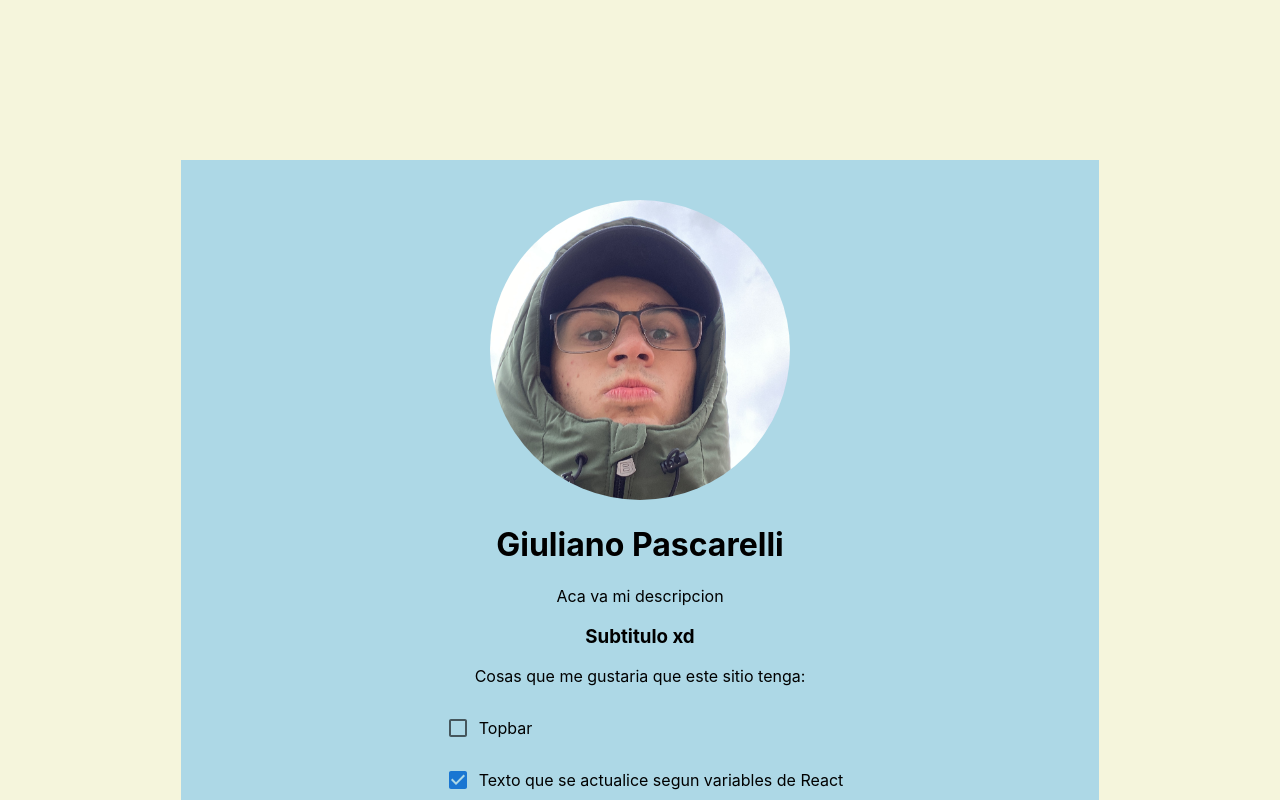
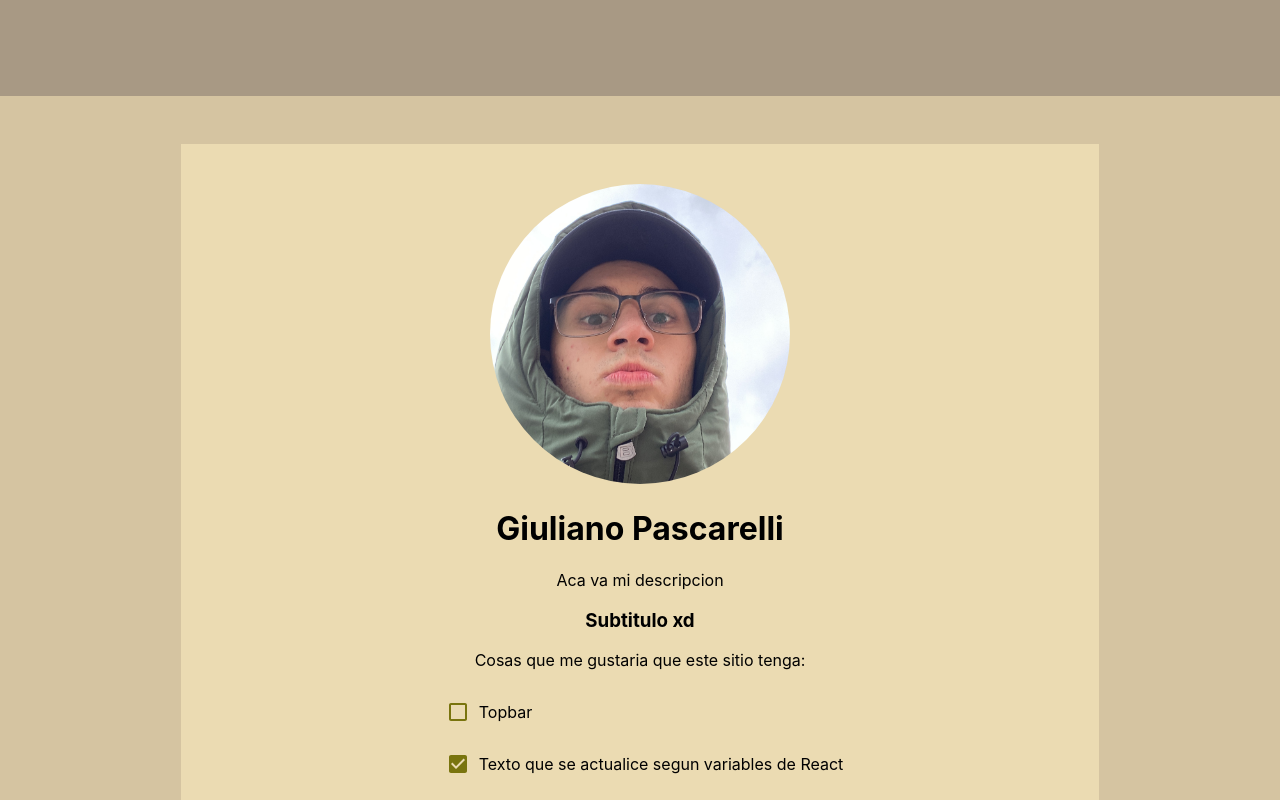
Before and after one commit to lelox028/SitioWebTest, a React (Create React App) app in the folder my-app/: page / in a window 1280 px wide. Built offline with nearby package versions, Linux system fonts and the light colour scheme.

Commit message:
more improvements

```diff
--- a/my-app/src/App.js
+++ b/my-app/src/App.js
@@ -1,7 +1,7 @@
 //import logo from './logo.svg';
 import './App.scss';
 import { Checkbox } from '@mui/material';
-import React, { FunctionComponent } from 'react'
+import React from 'react'
 import ProfilePicUrl from "./dist/ProfilePic.JPG"
 
 
@@ -29,6 +29,9 @@ function App() {
 
   return (
     <div className="Body">
+    <div className='topbar'>
+
+    </div>
       <div className="Main">
         <div className="Bio">
           <img src={ProfilePicUrl} alt='foto perfil' className="ProfilePic" />
@@ -44,6 +47,12 @@ function App() {
                 <Checkbox
                   checked={item.status}
                   onClick={(e) => { toggleStatus(item.name) }}
+                  sx={{
+                    color: "#79740e",
+                    '&.Mui-checked': {
+                      color: "#79740e",
+                    },
+                  }}
                 />
                 <p>{item.name}</p>
               </div>
@@ -51,7 +60,11 @@ function App() {
           </div>
         </div>
         <div className="BioSection">
-          <h3>Listado de variables: </h3>
+          <h3>Listado de cosas: </h3>
+          <p>En progreso xdxd</p>
+          <p>En progreso xdxd</p>
+          <p>En progreso xdxd</p>
+          <p>En progreso xdxd</p>
           <p>En progreso xdxd</p>
         </div>
       </div>
--- a/my-app/src/App.scss
+++ b/my-app/src/App.scss
@@ -1,56 +1,27 @@
-// .App {
-//   text-align: center;
-// }
-
-// .App-logo {
-//   height: 40vmin;
-//   pointer-events: none;
-// }
-
-// @media (prefers-reduced-motion: no-preference) {
-//   .App-logo {
-//     animation: App-logo-spin infinite 20s linear;
-//   }
-// }
-
-// .App-header {
-//   background-color: #282c34;
-//   min-height: 100vh;
-//   display: flex;
-//   flex-direction: column;
-//   align-items: center;
-//   justify-content: center;
-//   font-size: calc(10px + 2vmin);
-//   color: white;
-// }
-
-// .App-link {
-//   color: #61dafb;
-// }
-
-// @keyframes App-logo-spin {
-//   from {
-//     transform: rotate(0deg);
-//   }
-//   to {
-//     transform: rotate(360deg);
-//   }
-// }
+$background: #ebdbb2;
+$background2: #d5c4a1;
+$background4: #a89984;
 
 .Body {
-  background-color: beige;
+  background-color: $background2;
   height: 100%;
   width: 100%;
   left: 0;
   top: 0;
-  overflow: hidden;
+  overflow: auto;
   position: fixed;
 
+  .topbar {
+    background-color: $background4;
+    width: 100%;
+    height: 6em;
+  }
+
   .Main {
-    margin: 10em auto;
+    margin: 3em auto;
     padding: 40px 20%;
     max-width: fit-content;
-    background-color: lightblue;
+    background-color: $background;
     text-align: center;
 
     .ProfilePic {
```
